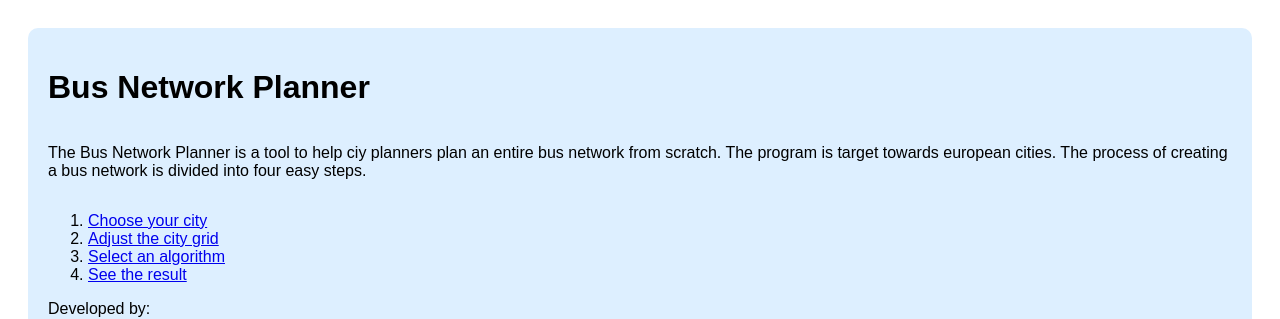
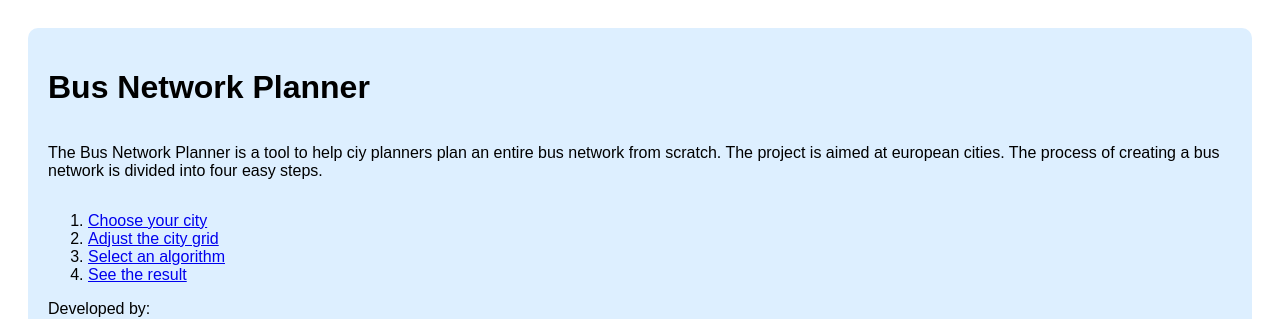
Before and after one commit to Krassnig/BusNetworkPlanner, a plain HTML site: page index.html in a window 1280 px wide. Shown: the top 319 px of the page. Drawn offline with Linux system fonts and the light colour scheme.

Commit message:
fix typo

```diff
--- a/index.html
+++ b/index.html
@@ -10,7 +10,7 @@
 			<h1>Bus Network Planner</h1>
 			<p>
 				The Bus Network Planner is a tool to help ciy planners plan an entire bus network from scratch.
-				The program is target towards european cities.
+				The project is aimed at european cities.
 				The process of creating a bus network is divided into four easy steps.
 				<ol>
 					<li><a href="#stage-1">Choose your city</a></li>
```
